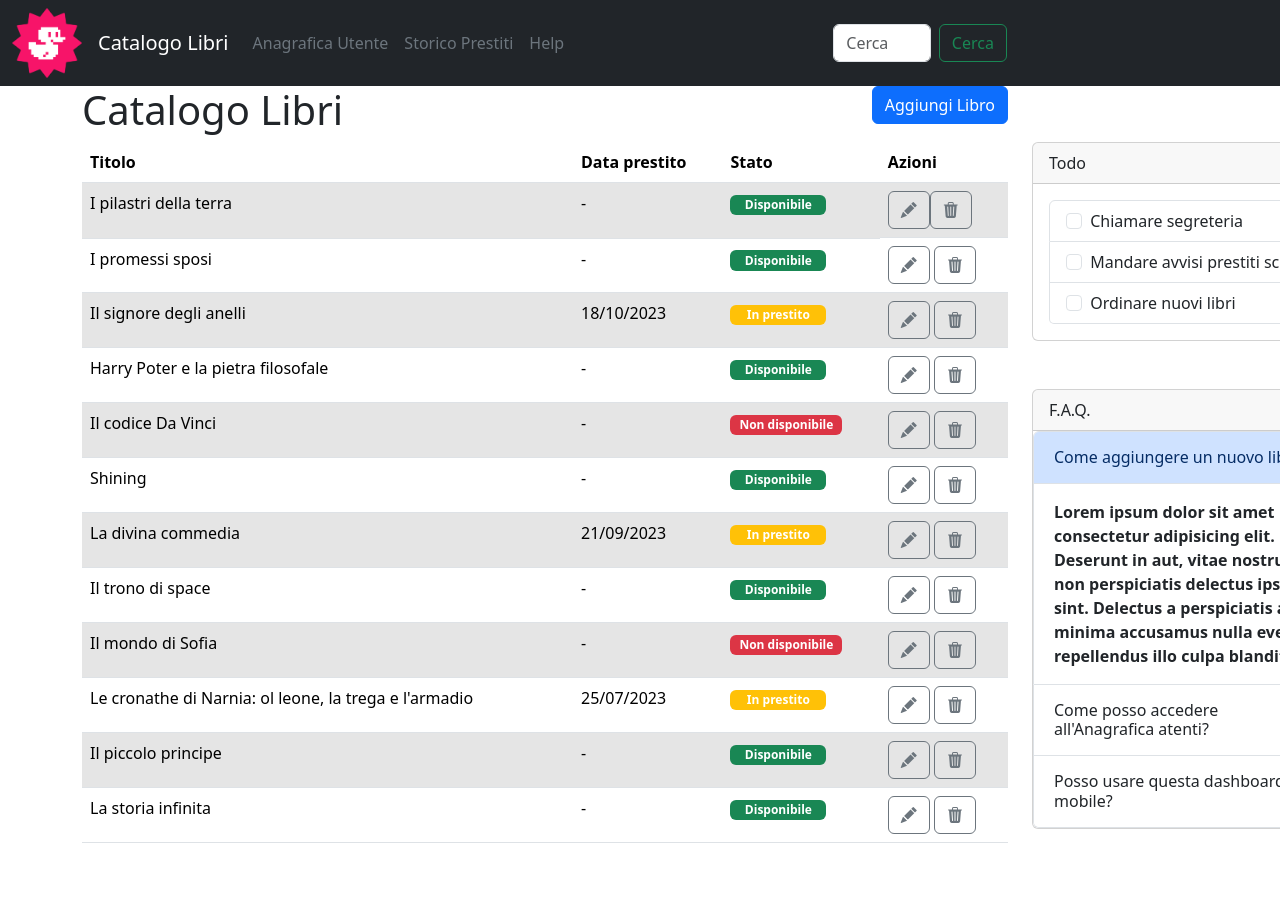
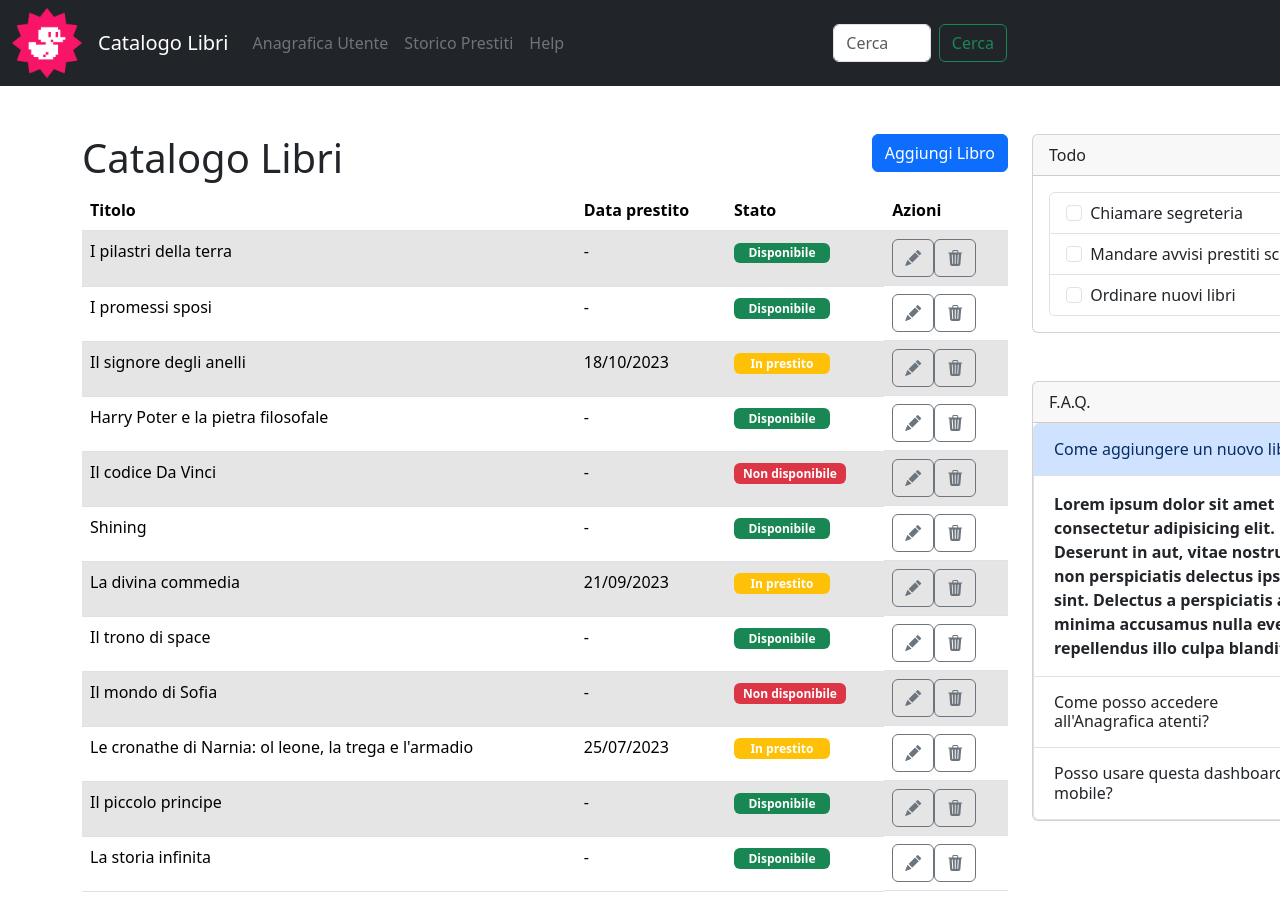
Before and after one commit to IgorGoro91/html-css-bootstrap-dashboard, a plain HTML site: page index.html in a window 1280 px wide. Shown: the top 908 px of the page. Before the commit the page ends 859 px from the top, so only its background shows below. Drawn offline with nearby package versions, Linux system fonts and the light colour scheme.

Commit message:
add:push

```diff
--- a/index.html
+++ b/index.html
@@ -16,17 +16,17 @@
       <nav class="navbar navbar-expand-lg bg-dark">
 
 
-        <div class="container-fluid">
+        <div class="container-fluid ">
 
             <div>
                 <img src="./img-4/duck.png" alt="Bootstrap" width="70" height="70">
             </div>
 
 
-          <button class="navbar-toggler" type="button" data-bs-toggle="collapse" data-bs-target="#navbarNavAltMarkup" aria-controls="navbarNavAltMarkup" aria-expanded="false" aria-label="Toggle navigation">
+          <button class="navbar-toggler bs-light " type="button" data-bs-toggle="collapse" data-bs-target="#navbarNavAltMarkup" aria-controls="navbarNavAltMarkup" aria-expanded="false" aria-label="Toggle navigation">
             <span class="navbar-toggler-icon"></span>
           </button>
-          <div class="collapse navbar-collapse" id="navbarNavAltMarkup">
+          <div class="collapse navbar-collapse " id="navbarNavAltMarkup">
             <div class="navbar-nav ms-3 text-white">
                 <a class="navbar-brand text-white" href="#">Catalogo Libri</a>
               <a class="nav-link disabled text-secondary" aria-current="page" href="#">Anagrafica Utente</a>
@@ -35,7 +35,7 @@
 
             </div>
             <div class="container-fluid col-lg-2 col-md-6">
-                <form class="d-flex" role="search">
+                <form class="d-flex " role="search">
                   <input class="form-control me-2" type="search" placeholder="Cerca" aria-label="cerca">
                   <button class="btn btn-outline-success  " type="submit">Cerca</button>
                 </form>
@@ -50,19 +50,20 @@
 
 
 
-      <div class="row">
+      <div class="row mt-5">
 
 
-        <div class="d-flex col-lg-10">
-            <h1 class="col">Catalogo Libri</h1>
-            <div>
-                <button type="button" class="btn btn-primary">Aggiungi Libro</button>
-            </div>
 
-          </div>
 
 
           <div class="col-lg-10">
+            <div class="d-flex col-lg-12">
+                <h1 class="col">Catalogo Libri</h1>
+                <div>
+                    <button type="button" class="btn btn-primary">Aggiungi Libro</button>
+                </div>
+
+              </div>
 
 
         <table class="table ">
@@ -91,7 +92,7 @@
                 <td><div class="badge bg-success text-wrap" style="width: 6rem;">
                     Disponibile
                   </div></td>
-                <td>
+                <td class="d-flex">
                     <button type="button" class="btn btn-outline-secondary"><i class="bi bi-pencil-fill"></i></button>
                     <button type="button" class="btn btn-outline-secondary"><i class="bi bi-trash3-fill"></i></button>
                 </td>
@@ -102,7 +103,7 @@
                 <td><div class="badge bg-warning text-wrap" style="width: 6rem;">
                     In prestito
                   </div></td>
-                <td>
+                <td class="d-flex">
                     <button type="button" class="btn btn-outline-secondary"><i class="bi bi-pencil-fill"></i></button>
                     <button type="button" class="btn btn-outline-secondary"><i class="bi bi-trash3-fill"></i></button>
                 </td>
@@ -116,7 +117,7 @@
                   <td><div class="badge bg-success text-wrap" style="width: 6rem;">
                       Disponibile
                     </div></td>
-                  <td>
+                  <td class="d-flex">
                     <button type="button" class="btn btn-outline-secondary"><i class="bi bi-pencil-fill"></i></button>
                     <button type="button" class="btn btn-outline-secondary"><i class="bi bi-trash3-fill"></i></button>
                   </td>
@@ -127,7 +128,7 @@
                   <td><div class="badge bg-danger text-wrap" style="width: 7rem;">
                        Non disponibile
                     </div></td>
-                  <td>
+                  <td class="d-flex">
                     <button type="button" class="btn btn-outline-secondary"><i class="bi bi-pencil-fill"></i></button>
                     <button type="button" class="btn btn-outline-secondary"><i class="bi bi-trash3-fill"></i></button>
                   </td>
@@ -138,7 +139,7 @@
                   <td><div class="badge bg-success text-wrap" style="width: 6rem;">
                       Disponibile
                     </div></td>
-                  <td>
+                  <td class="d-flex">
                     <button type="button" class="btn btn-outline-secondary"><i class="bi bi-pencil-fill"></i></button>
                     <button type="button" class="btn btn-outline-secondary"><i class="bi bi-trash3-fill"></i></button>
                   </td>
@@ -152,7 +153,7 @@
                   <td><div class="badge bg-warning text-wrap" style="width: 6rem;">
                       In prestito
                     </div></td>
-                  <td>
+                  <td class="d-flex">
                     <button type="button" class="btn btn-outline-secondary"><i class="bi bi-pencil-fill"></i></button>
                     <button type="button" class="btn btn-outline-secondary"><i class="bi bi-trash3-fill"></i></button>
                   </td>
@@ -163,7 +164,7 @@
                   <td><div class="badge bg-success text-wrap" style="width: 6rem;">
                        Disponibile
                     </div></td>
-                  <td>
+                  <td class="d-flex">
                     <button type="button" class="btn btn-outline-secondary"><i class="bi bi-pencil-fill"></i></button>
                     <button type="button" class="btn btn-outline-secondary"><i class="bi bi-trash3-fill"></i></button>
                   </td>
@@ -174,7 +175,7 @@
                   <td><div class="badge bg-danger text-wrap" style="width: 7rem;">
                       Non disponibile
                     </div></td>
-                  <td>
+                  <td class="d-flex">
                     <button type="button" class="btn btn-outline-secondary"><i class="bi bi-pencil-fill"></i></button>
                     <button type="button" class="btn btn-outline-secondary"><i class="bi bi-trash3-fill"></i></button>
                   </td>
@@ -188,7 +189,7 @@
                   <td><div class="badge bg-warning text-wrap" style="width: 6rem;">
                       In prestito
                     </div></td>
-                  <td>
+                  <td class="d-flex">
                     <button type="button" class="btn btn-outline-secondary"><i class="bi bi-pencil-fill"></i></button>
                     <button type="button" class="btn btn-outline-secondary"><i class="bi bi-trash3-fill"></i></button>
                   </td>
@@ -199,7 +200,7 @@
                   <td><div class="badge bg-success text-wrap" style="width: 6rem;">
                        Disponibile
                     </div></td>
-                  <td>
+                  <td class="d-flex">
                     <button type="button" class="btn btn-outline-secondary"><i class="bi bi-pencil-fill"></i></button>
                     <button type="button" class="btn btn-outline-secondary"><i class="bi bi-trash3-fill"></i></button>
                   </td>
@@ -210,7 +211,7 @@
                   <td><div class="badge bg-success text-wrap" style="width: 6rem;">
                       Disponibile
                     </div></td>
-                  <td>
+                  <td class="d-flex">
                     <button type="button" class="btn btn-outline-secondary"><i class="bi bi-pencil-fill"></i></button>
                     <button type="button" class="btn btn-outline-secondary"><i class="bi bi-trash3-fill"></i></button>
                   </td>
```
